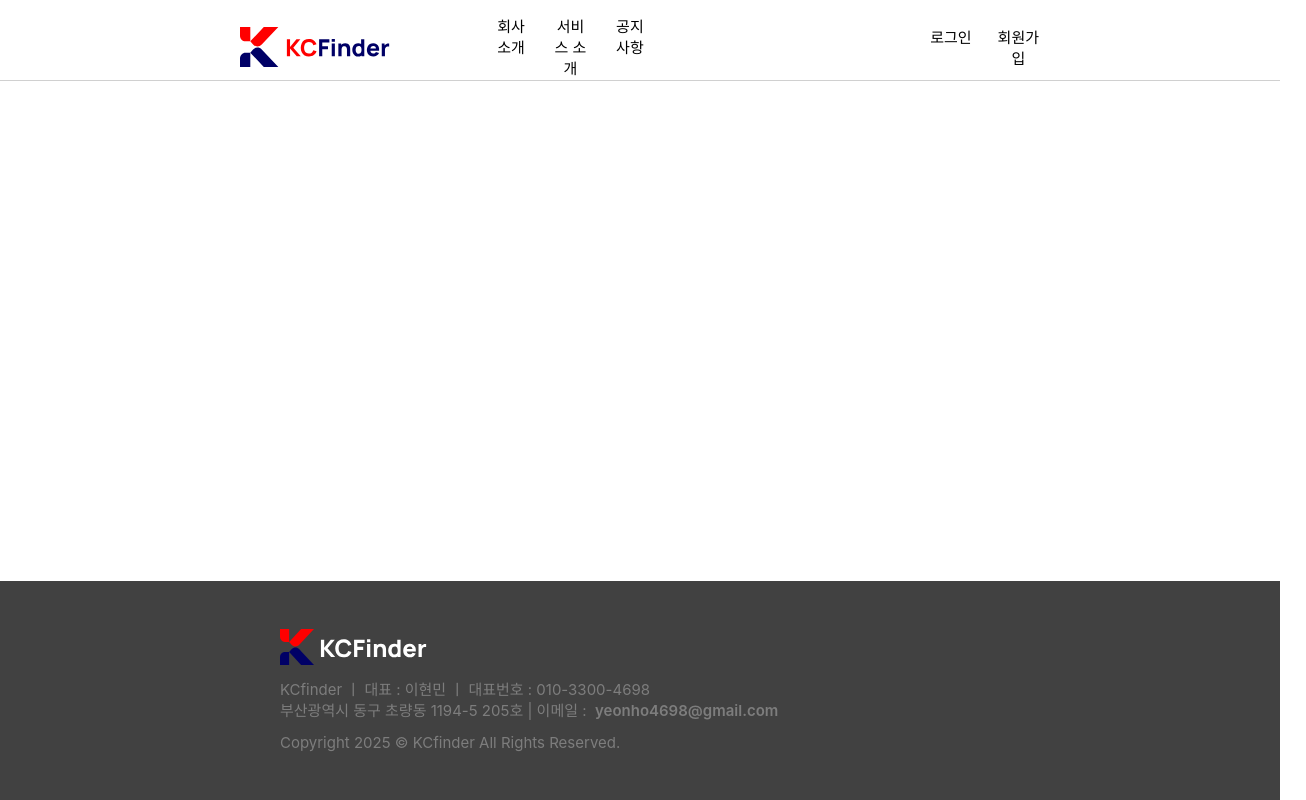
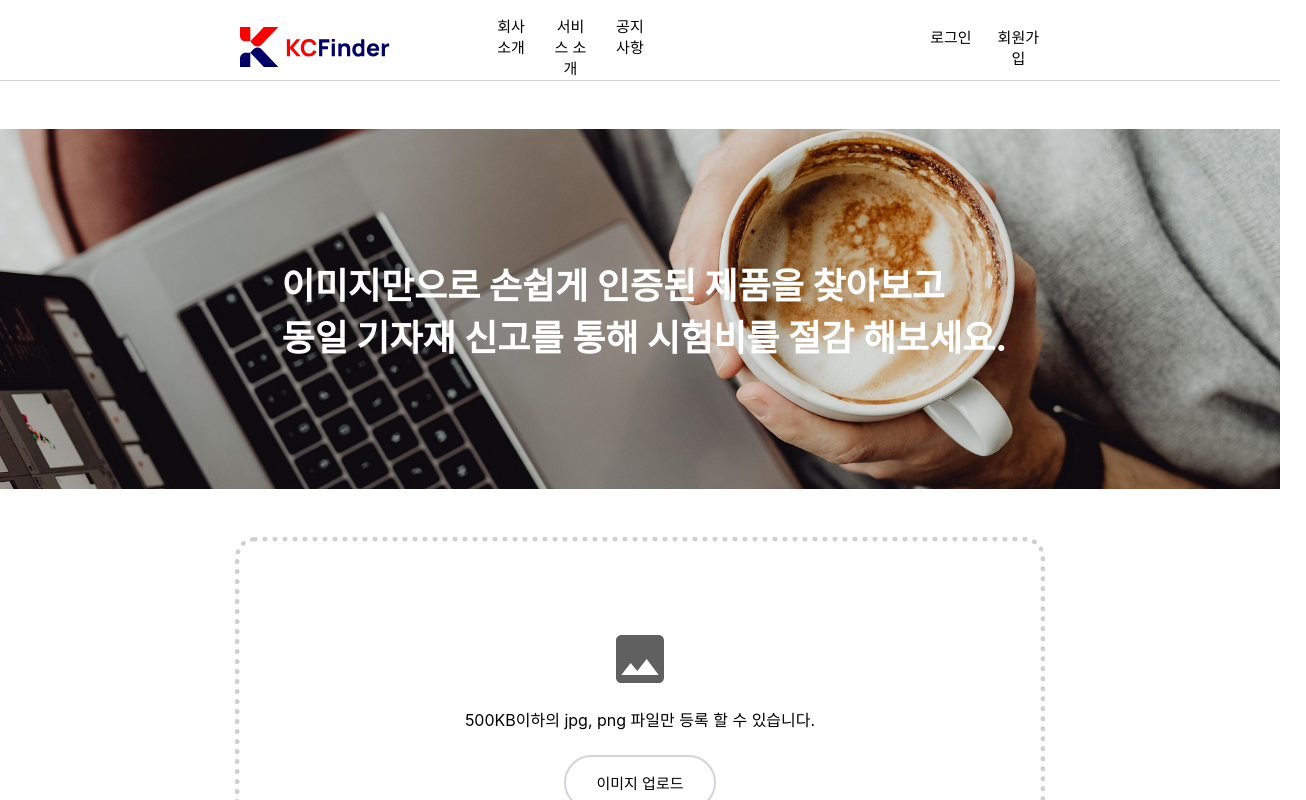
Before and after one commit to KCFinder/KCFinder_web, a React (Create React App) app in the folder kc_finder/my-app/: page / in a window 1280 px wide. Shown: the top 800 px of the page, 1306 px wide, since content can reach past the window. Built offline with nearby package versions, Linux system fonts and the light colour scheme.

Commit message:
add '/' url

```diff
--- a/kc_finder/my-app/src/App.js
+++ b/kc_finder/my-app/src/App.js
@@ -23,6 +23,7 @@ function App() {
       </header>
       <main className="main">
         <Routes>
+          <Route path="/" element={<Main />} />
           <Route path="/main" element={<Main />} />
 
           <Route path="/auth/login" element={<Login />}></Route>
@@ -32,7 +33,10 @@ function App() {
           <Route path="/introduction/location" element={<Location />}></Route>
 
           <Route path="/services" element={<AboutKc />}></Route>
-          <Route path="/services/same_equipment" element={<AboutSameEquipment />}></Route>
+          <Route
+            path="/services/same_equipment"
+            element={<AboutSameEquipment />}
+          ></Route>
           <Route path="/services/finder" element={<FindKc />}></Route>
           <Route path="/services/guide" element={<Guide />}></Route>
 
```
